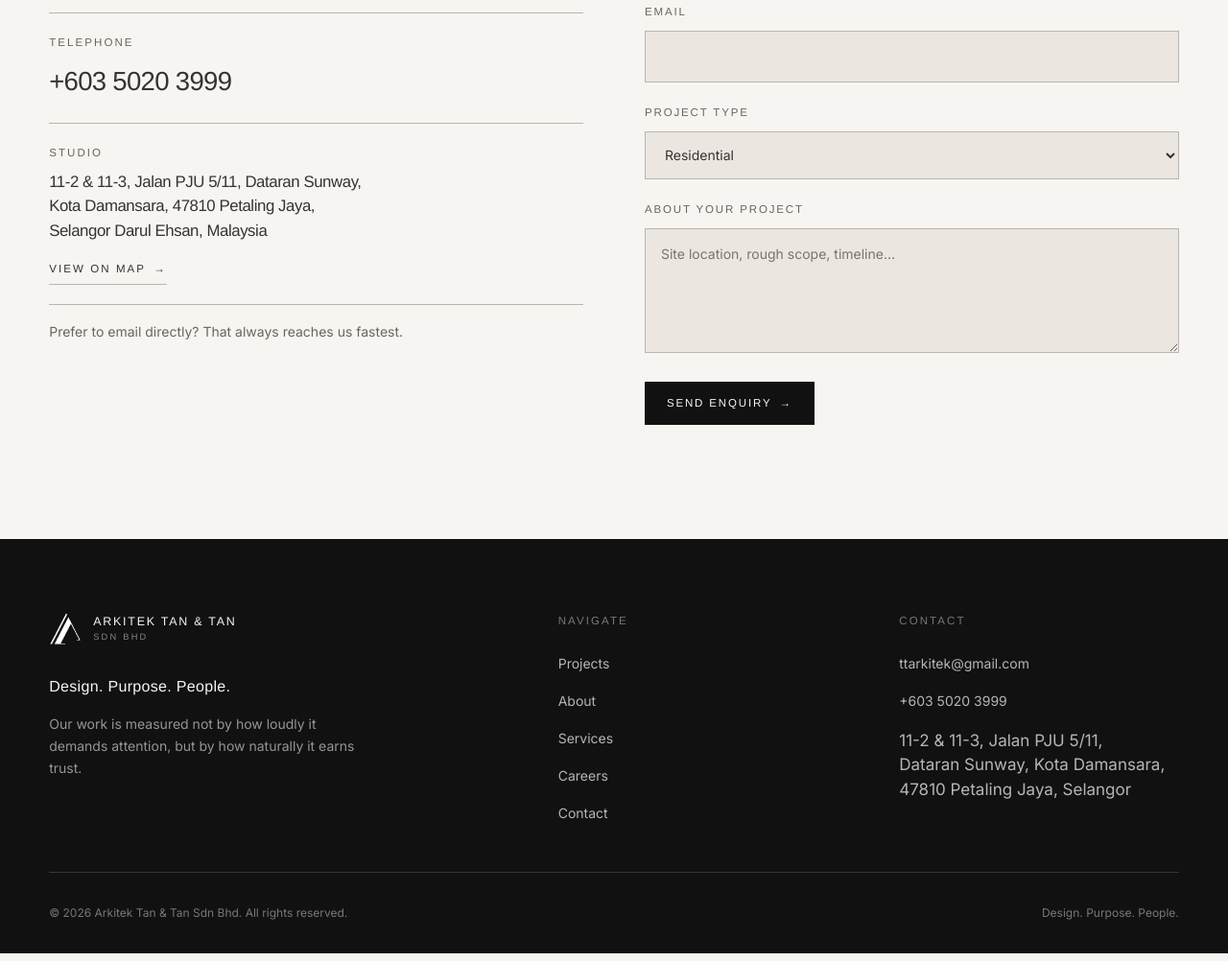
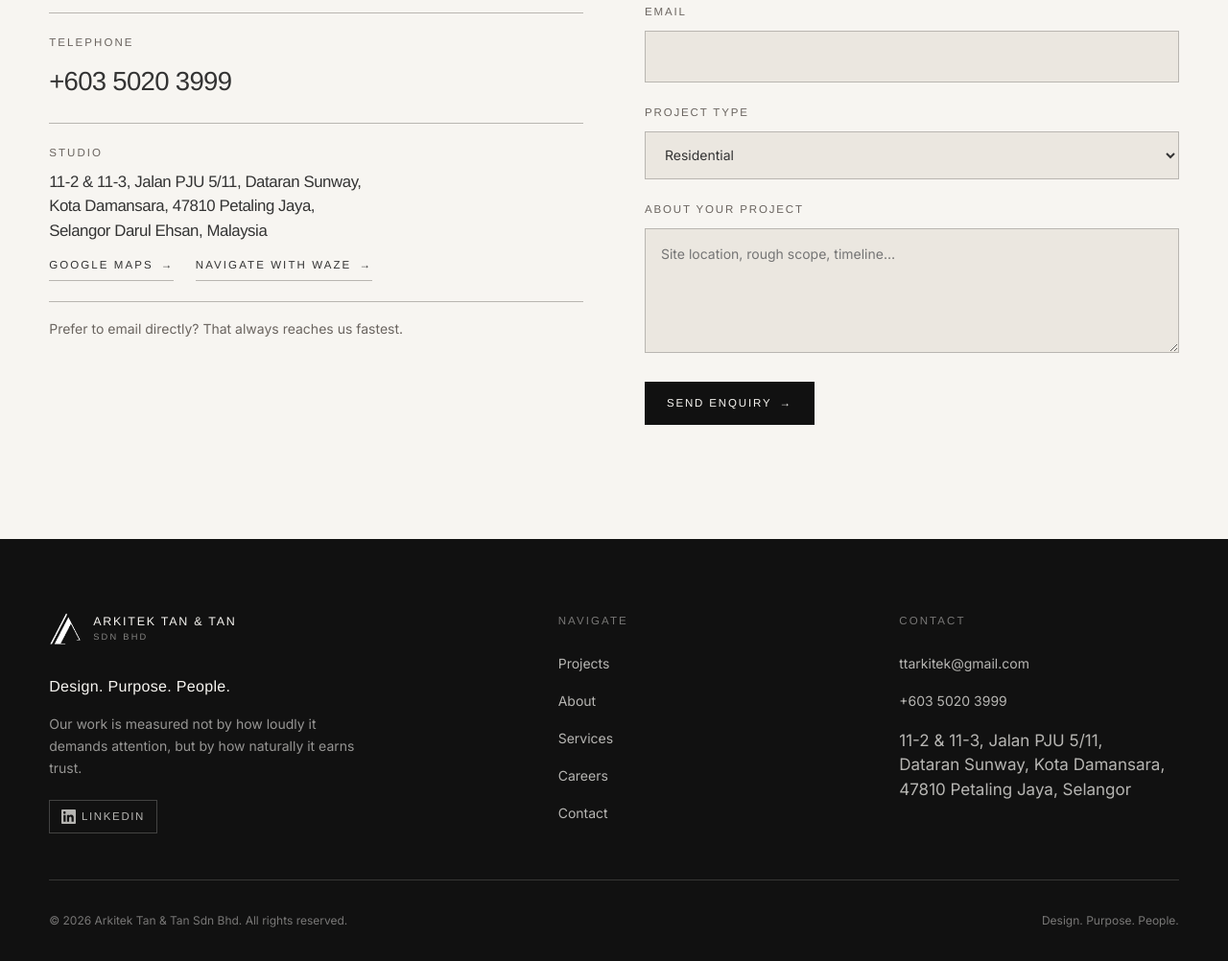
Before and after one commit to aipilotatt/ttarkitek.com, a plain HTML site: page contact.html in a window 1280 px wide. Shown: the part 742-1744 px from the top of the page at 96% size. Drawn offline with Linux system fonts and the light colour scheme.

Commit message:
Add LinkedIn, and point map links at the real listing
- LinkedIn button in the footer of every page
- Google Maps link now opens the firm's registered Google Business
  listing instead of running a text search on the address
- Add Waze navigation using the listing's exact coordinates
  (taken from the place data, not the URL's @ viewport centre,
  which sits a few hundred metres off the actual pin)

Co-Authored-By: Claude Opus 4.8 <noreply@anthropic.com>

```diff
--- a/assets/css/styles.css
+++ b/assets/css/styles.css
@@ -675,6 +675,23 @@ h3 { font-size: var(--fs-h3); }
 /* hover zoom still applies once revealed */
 .project:hover .project__media.is-in img { transform: scale(1.045); }
 
+/* ---- Directions links (Google Maps / Waze) ------------------------------ */
+.directions { display: flex; flex-wrap: wrap; gap: 1.4rem; margin-top: 0.9rem; }
+
+/* ---- Social links -------------------------------------------------------- */
+.social { display: flex; align-items: center; gap: 0.8rem; margin-top: 1.4rem; }
+.social a {
+  display: inline-flex; align-items: center; gap: 0.55em;
+  font-family: var(--font-display); font-size: var(--fs-label); font-weight: 500;
+  letter-spacing: 0.14em; text-transform: uppercase;
+  color: rgba(247,245,241,0.72);
+  border: 1px solid rgba(247,245,241,0.22);
+  padding: 0.6em 1em;
+  transition: color 0.3s var(--ease), border-color 0.3s var(--ease), background 0.3s var(--ease);
+}
+.social a:hover { color: var(--onyx); background: var(--paper); border-color: var(--paper); }
+.social svg { width: 15px; height: 15px; fill: currentColor; flex: none; }
+
 /* ---- Forms: honeypot + status ------------------------------------------ */
 .hp { position: absolute !important; left: -9999px !important; opacity: 0 !important; pointer-events: none; }
 button[type="submit"][disabled] { opacity: 0.6; cursor: progress; }
--- a/contact.html
+++ b/contact.html
@@ -66,9 +66,10 @@
                 Kota Damansara, 47810 Petaling Jaya,<br />
                 Selangor Darul Ehsan, Malaysia
               </div>
-              <p style="margin-top:.7rem;">
-                <a class="link-arrow" href="https://www.google.com/maps/search/?api=1&amp;query=11-2%20%26%2011-3%2C%20Jalan%20PJU%205%2F11%2C%20Dataran%20Sunway%2C%20Kota%20Damansara%2C%2047810%20Petaling%20Jaya%2C%20Selangor" target="_blank" rel="noopener">View on map <span>→</span></a>
-              </p>
+              <div class="directions">
+                <a class="link-arrow" href="https://maps.app.goo.gl/3Qyta5GpFA6SLhhX8" target="_blank" rel="noopener">Google Maps <span>→</span></a>
+                <a class="link-arrow" href="https://www.waze.com/ul?ll=3.1526777%2C101.5929196&amp;navigate=yes&amp;zoom=17" target="_blank" rel="noopener">Navigate with Waze <span>→</span></a>
+              </div>
             </div>
           </div>
           <p class="form-note">Prefer to email directly? That always reaches us fastest.</p>
@@ -126,6 +127,12 @@
           </a>
           <p class="footer-tagline">Design. Purpose. People.</p>
           <p class="footer-manifesto">Our work is measured not by how loudly it demands attention, but by how naturally it earns trust.</p>
+          <div class="social">
+            <a href="https://www.linkedin.com/company/arkitek-tan-tan-sdn-bhd" target="_blank" rel="noopener" aria-label="Arkitek Tan &amp; Tan on LinkedIn">
+              <svg viewBox="0 0 24 24" aria-hidden="true"><path d="M20.45 20.45h-3.56v-5.57c0-1.33-.03-3.04-1.85-3.04-1.86 0-2.14 1.45-2.14 2.94v5.67H9.35V9h3.41v1.56h.05a3.74 3.74 0 0 1 3.37-1.85c3.6 0 4.27 2.37 4.27 5.46zM5.34 7.43a2.07 2.07 0 1 1 0-4.13 2.07 2.07 0 0 1 0 4.13zM7.12 20.45H3.56V9h3.56zM22.22 0H1.77C.79 0 0 .77 0 1.72v20.56C0 23.23.79 24 1.77 24h20.45c.98 0 1.78-.77 1.78-1.72V1.72C24 .77 23.2 0 22.22 0z"/></svg>
+              LinkedIn
+            </a>
+          </div>
         </div>
         <div class="footer-col">
           <h4>Navigate</h4>
```
Also changed, not shown: 404.html (+6 -0 lines), about.html (+6 -0 lines), careers.html (+6 -0 lines), index.html (+6 -0 lines), projects.html (+6 -0 lines), services.html (+6 -0 lines).
